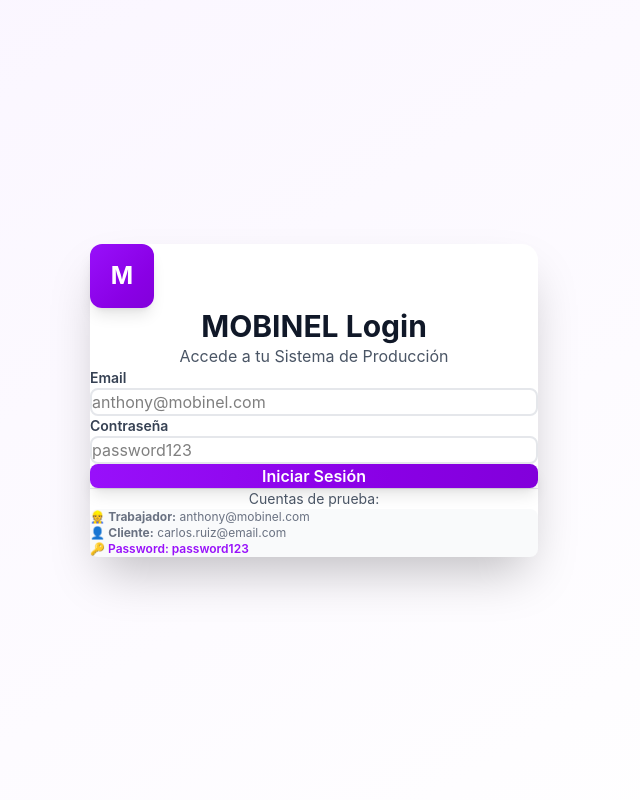
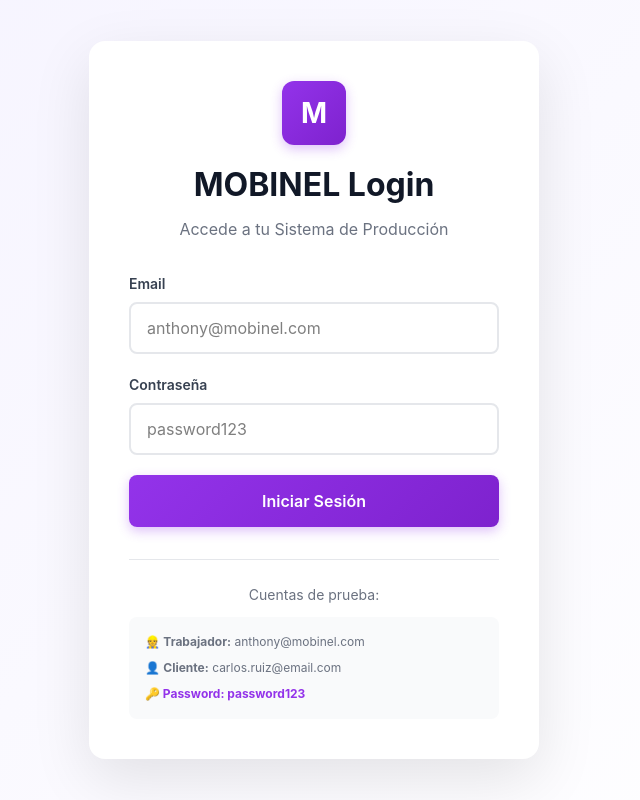
Before and after one commit to santutu11/mobinel-app-final-prod, a React (Vite) app: page /login in a window 1280 px wide. Shown: the whole page, without its empty margins (326-966 px from the left). Built offline with nearby package versions, Linux system fonts and the light colour scheme.

Commit message:
Fix: Login con estilos CSS inline (sin Tailwind)

```diff
--- a/src/components/Auth/Login.jsx
+++ b/src/components/Auth/Login.jsx
@@ -14,7 +14,6 @@ export default function Login() {
     setLoading(true);
 
     try {
-      // Simulación de login (reemplazar con API real)
       if (email && password) {
         localStorage.setItem('mobinel_token', 'fake-token-123');
         localStorage.setItem('mobinel_user', JSON.stringify({
@@ -34,74 +33,178 @@ export default function Login() {
   };
 
   return (
-    <div className="min-h-screen bg-gradient-to-br from-purple-50 to-white flex items-center justify-center p-4">
-      <div className="bg-white rounded-2xl shadow-2xl p-8 w-full max-w-md">
+    <div style={styles.container}>
+      <div style={styles.card}>
         {/* Header */}
-        <div className="text-center mb-8">
-          <div className="w-16 h-16 bg-gradient-to-br from-purple-600 to-purple-700 rounded-xl mx-auto mb-4 flex items-center justify-center text-white font-bold text-2xl shadow-lg">
-            M
-          </div>
-          <h1 className="text-3xl font-bold text-gray-900 mb-2">MOBINEL Login</h1>
-          <p className="text-gray-600">Accede a tu Sistema de Producción</p>
+        <div style={styles.header}>
+          <div style={styles.logo}>M</div>
+          <h1 style={styles.title}>MOBINEL Login</h1>
+          <p style={styles.subtitle}>Accede a tu Sistema de Producción</p>
         </div>
 
         {/* Form */}
-        <form onSubmit={handleSubmit} className="space-y-6">
-          <div>
-            <label className="block text-sm font-semibold text-gray-700 mb-2">
-              Email
-            </label>
+        <form onSubmit={handleSubmit} style={styles.form}>
+          <div style={styles.formGroup}>
+            <label style={styles.label}>Email</label>
             <input
               type="email"
               value={email}
               onChange={(e) => setEmail(e.target.value)}
               placeholder="anthony@mobinel.com"
-              className="w-full px-4 py-3 border-2 border-gray-200 rounded-lg focus:border-purple-600 focus:outline-none transition"
+              style={styles.input}
               required
             />
           </div>
 
-          <div>
-            <label className="block text-sm font-semibold text-gray-700 mb-2">
-              Contraseña
-            </label>
+          <div style={styles.formGroup}>
+            <label style={styles.label}>Contraseña</label>
             <input
               type="password"
               value={password}
               onChange={(e) => setPassword(e.target.value)}
               placeholder="password123"
-              className="w-full px-4 py-3 border-2 border-gray-200 rounded-lg focus:border-purple-600 focus:outline-none transition"
+              style={styles.input}
               required
             />
           </div>
 
           {error && (
-            <div className="bg-red-50 text-red-600 px-4 py-3 rounded-lg text-sm">
-              {error}
-            </div>
+            <div style={styles.error}>{error}</div>
           )}
 
           <button
             type="submit"
             disabled={loading}
-            className="w-full bg-gradient-to-r from-purple-600 to-purple-700 text-white py-3 rounded-lg font-semibold hover:from-purple-700 hover:to-purple-800 disabled:opacity-50 disabled:cursor-not-allowed transition shadow-lg"
+            style={{...styles.button, opacity: loading ? 0.5 : 1}}
           >
             {loading ? 'Iniciando...' : 'Iniciar Sesión'}
           </button>
         </form>
 
         {/* Test credentials */}
-        <div className="mt-8 pt-6 border-t border-gray-200">
-          <p className="text-sm text-gray-600 text-center mb-3">
-            Cuentas de prueba:
-          </p>
-          <div className="space-y-2 text-xs text-gray-500 bg-gray-50 rounded-lg p-4">
+        <div style={styles.footer}>
+          <p style={styles.footerTitle}>Cuentas de prueba:</p>
+          <div style={styles.credentials}>
             <div>👷 <strong>Trabajador:</strong> anthony@mobinel.com</div>
             <div>👤 <strong>Cliente:</strong> carlos.ruiz@email.com</div>
-            <div className="font-semibold text-purple-600">🔑 Password: password123</div>
+            <div style={{color: '#9333ea', fontWeight: 'bold'}}>🔑 Password: password123</div>
           </div>
         </div>
       </div>
     </div>
   );
 }
+
+const styles = {
+  container: {
+    minHeight: '100vh',
+    background: 'linear-gradient(135deg, #f5f3ff 0%, #ffffff 100%)',
+    display: 'flex',
+    alignItems: 'center',
+    justifyContent: 'center',
+    padding: '20px',
+    fontFamily: '-apple-system, BlinkMacSystemFont, "Segoe UI", Roboto, sans-serif'
+  },
+  card: {
+    backgroundColor: 'white',
+    borderRadius: '16px',
+    boxShadow: '0 20px 60px rgba(0,0,0,0.1)',
+    padding: '40px',
+    width: '100%',
+    maxWidth: '450px'
+  },
+  header: {
+    textAlign: 'center',
+    marginBottom: '32px'
+  },
+  logo: {
+    width: '64px',
+    height: '64px',
+    background: 'linear-gradient(135deg, #9333ea 0%, #7e22ce 100%)',
+    borderRadius: '12px',
+    margin: '0 auto 16px',
+    display: 'flex',
+    alignItems: 'center',
+    justifyContent: 'center',
+    color: 'white',
+    fontSize: '28px',
+    fontWeight: 'bold',
+    boxShadow: '0 4px 12px rgba(147, 51, 234, 0.3)'
+  },
+  title: {
+    fontSize: '32px',
+    fontWeight: 'bold',
+    color: '#111827',
+    margin: '0 0 8px 0'
+  },
+  subtitle: {
+    color: '#6b7280',
+    margin: 0
+  },
+  form: {
+    display: 'flex',
+    flexDirection: 'column',
+    gap: '20px'
+  },
+  formGroup: {
+    display: 'flex',
+    flexDirection: 'column',
+    gap: '8px'
+  },
+  label: {
+    fontSize: '14px',
+    fontWeight: '600',
+    color: '#374151'
+  },
+  input: {
+    width: '100%',
+    padding: '12px 16px',
+    border: '2px solid #e5e7eb',
+    borderRadius: '8px',
+    fontSize: '16px',
+    outline: 'none',
+    transition: 'border-color 0.2s',
+    boxSizing: 'border-box'
+  },
+  button: {
+    width: '100%',
+    padding: '14px',
+    background: 'linear-gradient(135deg, #9333ea 0%, #7e22ce 100%)',
+    color: 'white',
+    border: 'none',
+    borderRadius: '8px',
+    fontSize: '16px',
+    fontWeight: '600',
+    cursor: 'pointer',
+    transition: 'transform 0.2s, box-shadow 0.2s',
+    boxShadow: '0 4px 12px rgba(147, 51, 234, 0.3)'
+  },
+  error: {
+    backgroundColor: '#fee',
+    color: '#c00',
+    padding: '12px 16px',
+    borderRadius: '8px',
+    fontSize: '14px'
+  },
+  footer: {
+    marginTop: '32px',
+    paddingTop: '24px',
+    borderTop: '1px solid #e5e7eb'
+  },
+  footerTitle: {
+    fontSize: '14px',
+    color: '#6b7280',
+    textAlign: 'center',
+    marginBottom: '12px'
+  },
+  credentials: {
+    backgroundColor: '#f9fafb',
+    borderRadius: '8px',
+    padding: '16px',
+    fontSize: '12px',
+    color: '#6b7280',
+    display: 'flex',
+    flexDirection: 'column',
+    gap: '8px'
+  }
+};
```
